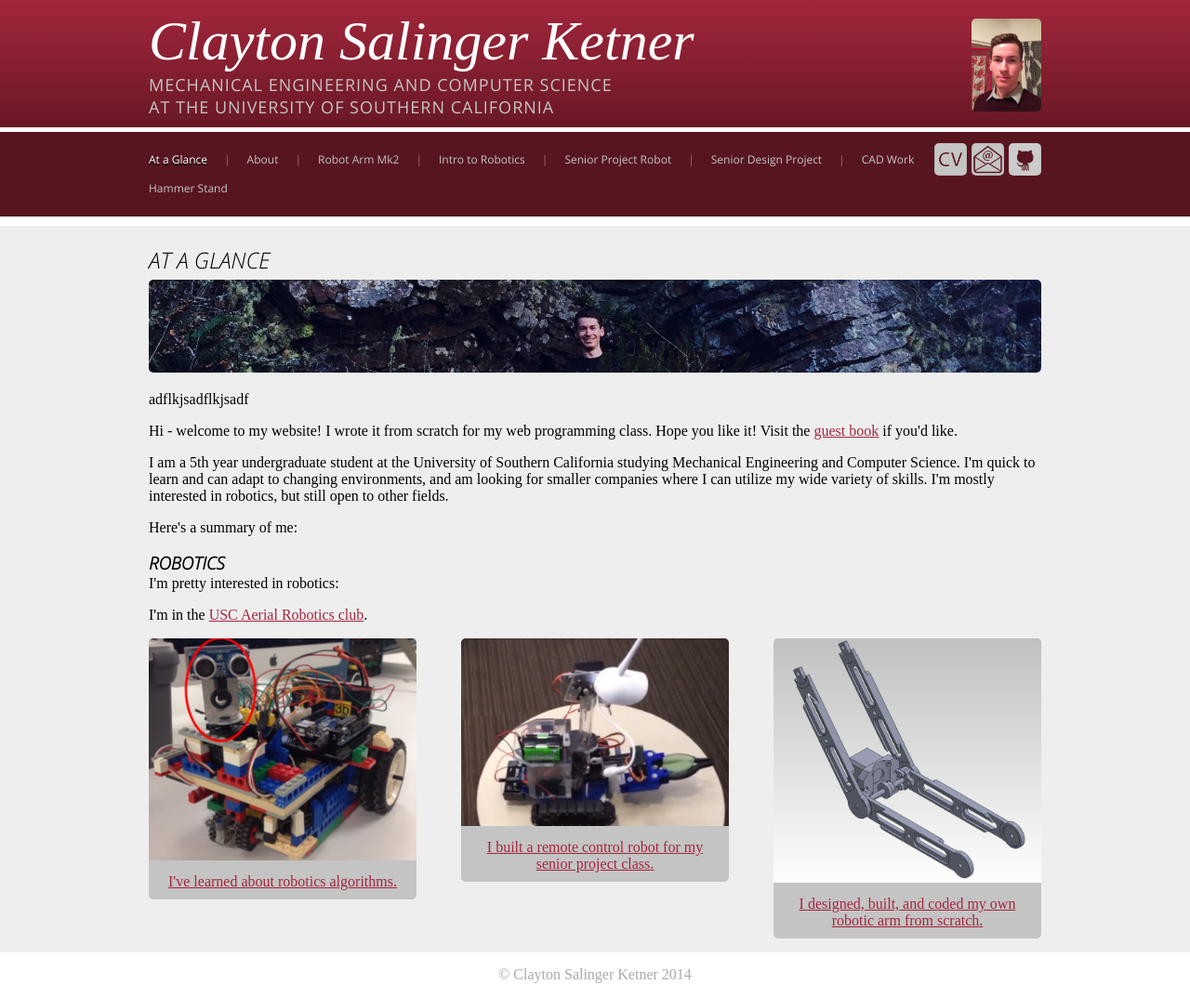
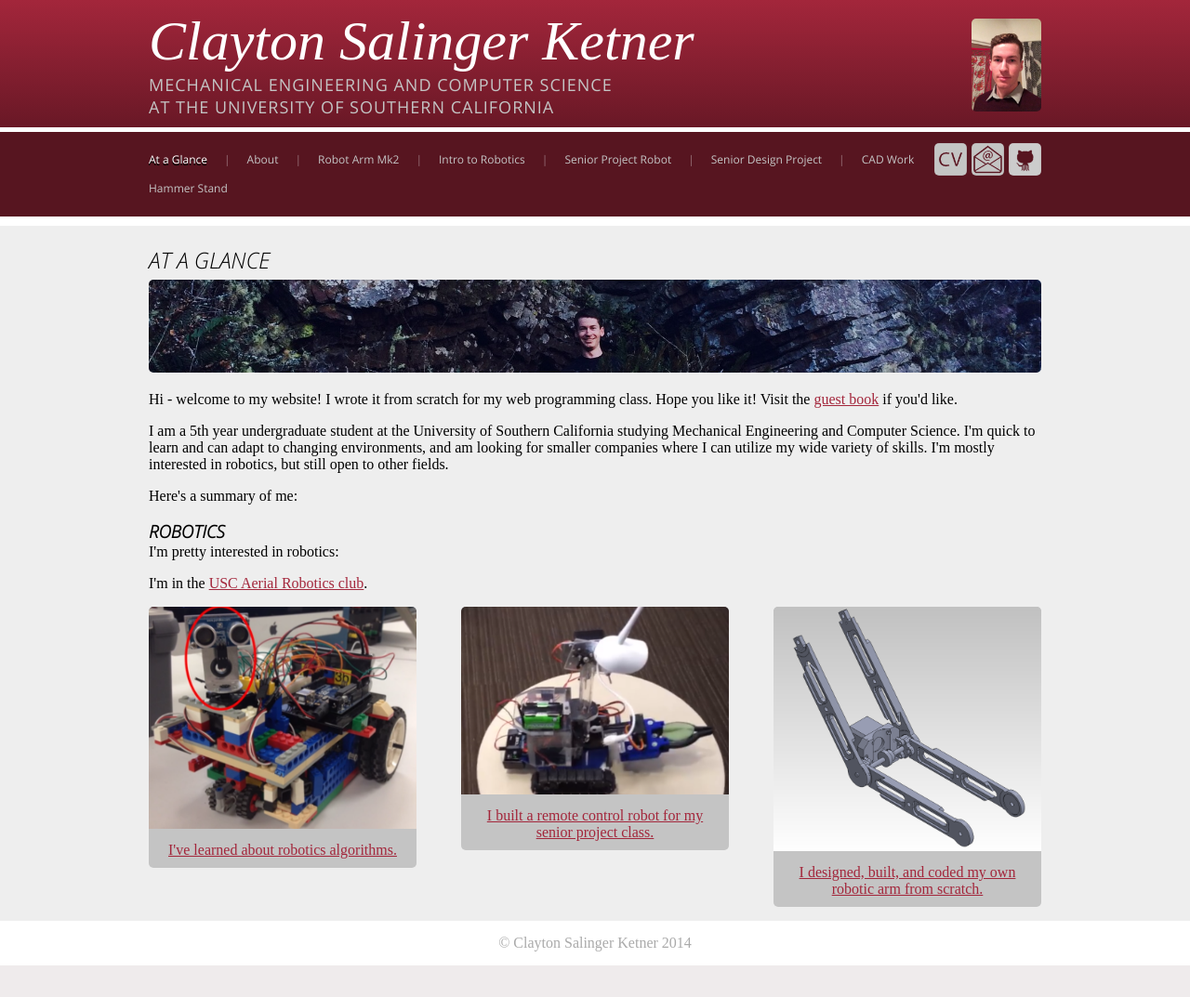
Before and after one commit to claytonketner/old_website, a PHP site: page / in a window 1280 px wide. Shown: the whole page at 93% size. After the commit the page ends 1039 px from the top, so only its background shows below. Run offline with PHP 8.4, Linux system fonts and the light colour scheme; some libraries are stand-ins or nearby versions.

Commit message:
removed stupidity

```diff
--- a/index.php
+++ b/index.php
@@ -17,8 +17,6 @@
 			<h2 id="content-header">At a Glance</h2>
 
 			<div id="rocks-image"> <?php $width=100; include "expanding-image.php" ?> </div>
-
-			<p>adflkjsadflkjsadf</p>
 
 			<p>Hi - welcome to my website! I wrote it from scratch for my web programming class.
 			Hope you like it! Visit the <a href="guestbook.php">guest book</a> if you'd like.</p>
```
